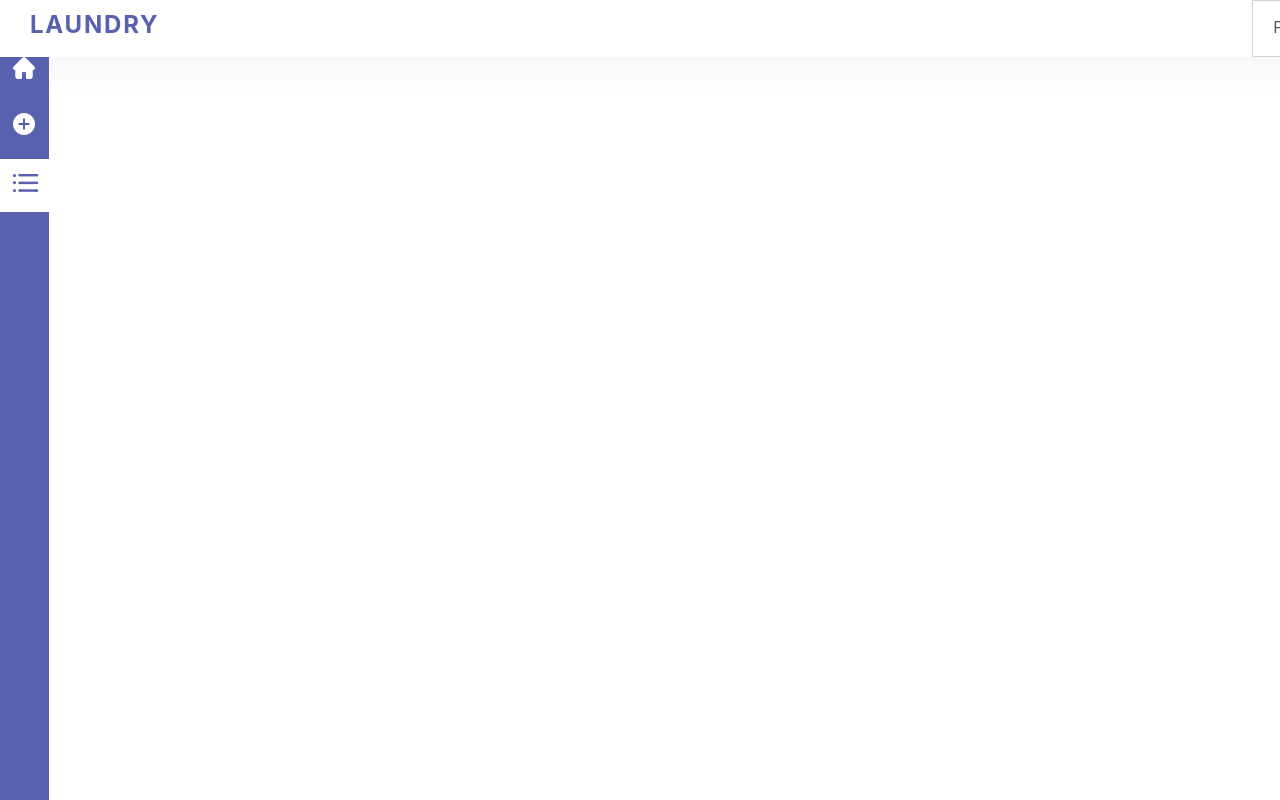
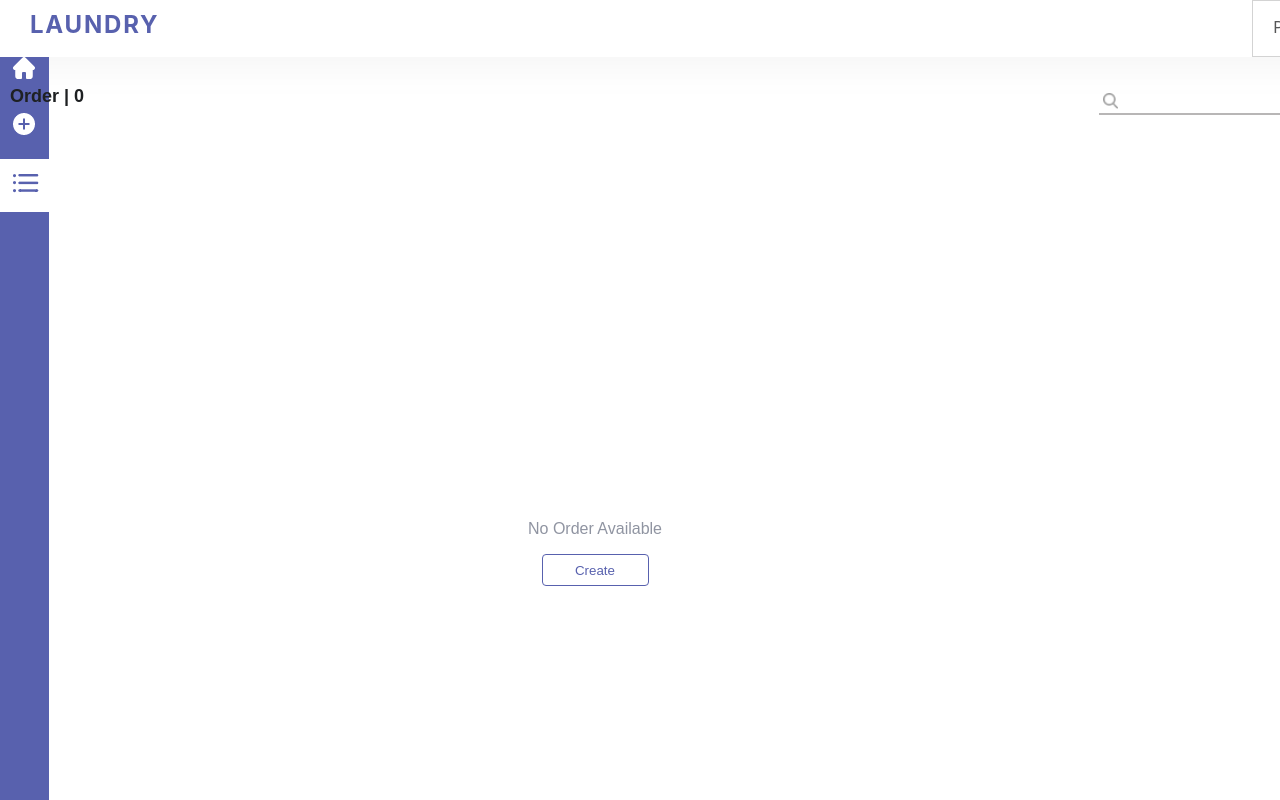
Before and after one commit to Pragati-rathore/laundry-cart-frontend, a React (Create React App) app: page / in a window 1280 px wide. Shown: the top 800 px of the page. Built offline with nearby package versions, Linux system fonts and the light colour scheme; the HTML template or start-up script is replaced by a standard one.

Commit message:
created order button

```diff
--- a/src/App.js
+++ b/src/App.js
@@ -2,11 +2,14 @@ import './App.css';
 import Header from './components/header';
 import SideBar from './components/sidebar';
 import Footer from './components/footer';
+import CreateOrderButton from './components/createOrderButton';
+
 
 function App() {
   return (
     <div className="App">
       <Header/>
+      <CreateOrderButton/>
       <SideBar/>
       <Footer/>
 
--- /dev/null
+++ b/src/components/createOrderButton.css
@@ -0,0 +1,66 @@
+.content{
+    top: 119px;
+    left: 106px;
+    width: 1370px;
+    height: 931px;
+    margin-top: 25px;
+    float: right;
+    margin-left: -200px;
+    /* border: 2px solid gray; */
+}
+.orderno{
+    text-align: left;
+    width: 1360px;
+    margin-top: -10px;
+    margin-left: 100px;
+    font: normal normal 600 18px/48px Open;
+    font-family: sans-serif;
+    letter-spacing: 0px;
+    color: #1E2022;
+    text-transform: capitalize;
+    opacity: 1;
+    /* border: 2px solid gray; */
+}
+.create_search{
+    float: right;
+    margin-top: -45px;
+    /* border: 2px solid gray; */
+}
+.search{
+    /* padding-left: 20px; */
+    /* background: url("/images/search.png") no-repeat left; */
+    border: none;
+    border-bottom: 2px solid rgb(184, 182, 182);
+}
+.magnifines{
+    position: relative;
+    left: 20px;
+    width: 1rem;
+    float: left;
+  }
+.create_order{
+    margin-top: 400px;
+    /* align-content: center; */
+    text-align: center;
+    justify-content: center;
+}
+.create_order p{
+    letter-spacing: 0px;
+    color: #222B45;
+    opacity: 0.5;
+    font-family: sans-serif;
+}
+.create_order button{
+    top: 439px;
+    left: 695px;
+    width: 107px;
+    height: 32px;
+    padding: 5px 15px;
+    border: 1px solid #5861AE;
+    border-radius: 4px;
+    opacity: 1;
+    background-color: #FFFFFF;
+    font-family: sans-serif;
+    letter-spacing: 0px;
+    color: #5861AE;
+}
--- /dev/null
+++ b/src/components/createOrderButton.js
@@ -0,0 +1,24 @@
+import React from "react";
+import "./createOrderButton.css"
+
+function CreateOrderButton(){
+
+    return (
+        <>
+        <div className="content">
+        <p className="orderno">Order | 0</p>
+        <div className="create_search">
+        <input type="search" className="search"/>
+        <img className='magnifines' src="/images/search.png" alt=""/>
+        </div>
+        <div className="create_order">
+            <p>No Order Available</p>
+            {/* <Link to =""><button>Create</button></Link> */}
+            <a href='' ><button>Create</button></a>
+        </div>
+        </div>
+        </>
+    )
+}
+
+export default CreateOrderButton;
--- a/src/index.css
+++ b/src/index.css
@@ -5,8 +5,8 @@ body {
     sans-serif;
   -webkit-font-smoothing: antialiased;
   -moz-osx-font-smoothing: grayscale;
-  height: 1440px;
-  width: 931px;
+  /* height: 1440px;
+  width: 931px; */
 }
 
 code {
```
Also changed, not shown: public/images/search.png (added).
